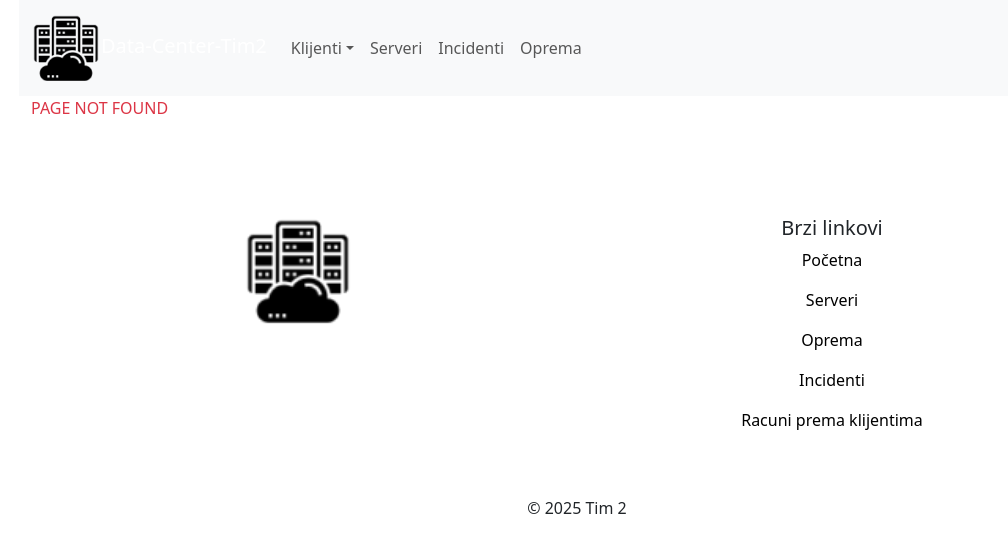
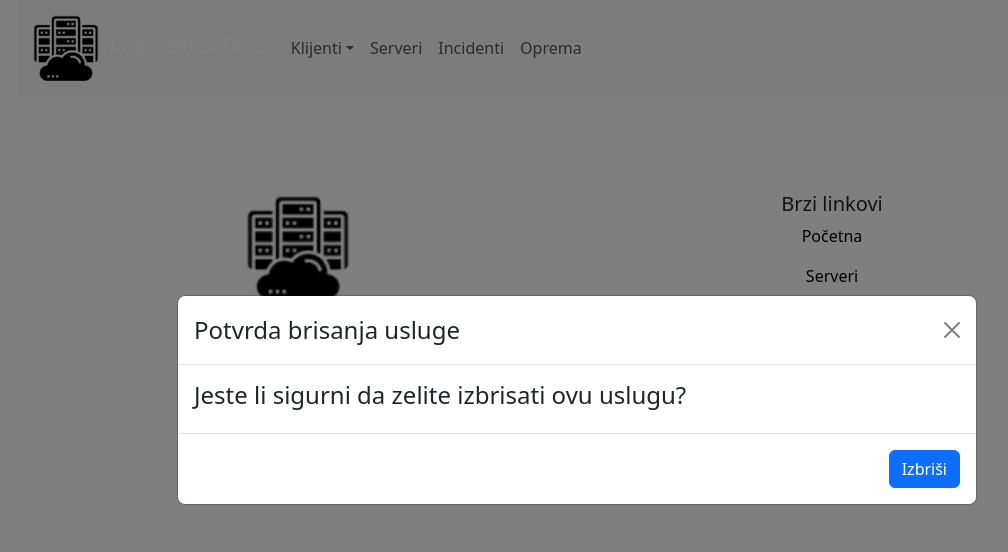
Before and after one commit to Baze-podataka-2/bp-projekt-frontend, a React (Create React App) app: page /usluge/izbrisi/1 in a window 1280 px wide. Before the commit this address had no page. Shown: the top 552 px of the page, without its empty margins (63-1071 px from the left). Built offline with nearby package versions, Linux system fonts and the light colour scheme.

Commit message:
Added delete in usluge

```diff
--- a/src/App.js
+++ b/src/App.js
@@ -9,6 +9,7 @@ import Home from './pages/Home';
 import Servers from './pages/Servers';
 import Services from './pages/Services';
 import SingleService from './pages/SingleService';
+import DeleteService from './pages/DeleteService';
 import Equipments from './pages/Equipment';
 import Incidents from './pages/Incidents';
 import NotFound from "./pages/NotFound";
@@ -23,6 +24,7 @@ const App = () => {
           <Route path='/' element={<Home />} />
           <Route path='/serveri' element={<Servers/>} />
           <Route path='/usluge' element={<Services/>} />
+          <Route path='/usluge/izbrisi/:id' element={<DeleteService/>}/>
           <Route path='/usluge/:id' element={<SingleService/>}/>
           <Route path='/oprema' element={<Equipments/>} />
           <Route path='/incidenti' element={<Incidents/>} />
--- /dev/null
+++ b/src/pages/DeleteService.jsx
@@ -0,0 +1,46 @@
+import React from "react";
+import axios from "axios"
+import { Modal, Button, Container } from "react-bootstrap"
+import { useParams } from "react-router-dom";
+
+const DeleteService = ({ show, onHide, id}) => {
+
+    const hideModal = () => {
+        onHide();
+      };
+
+const handleDelete =()=>{
+  axios.delete("http://localhost:8080/usluge/" +  id)
+  .then(()=>{
+    hideModal();
+    console.log(id)
+})
+  .catch((err)=>{console.log(err)})
+}
+
+
+  return (
+    <Modal
+      size="lg"
+      show={true}
+      onHide={hideModal}
+      aria-labelledby="contained-modal-title-vcenter"
+      centered
+    >
+      <Modal.Header closeButton>
+        <Modal.Title id="contained-modal-title-vcenter">
+          Potvrda brisanja usluge
+        </Modal.Title>
+      </Modal.Header>
+      <Modal.Body>
+        <h4>Jeste li sigurni da zelite izbrisati ovu uslugu?</h4>
+      </Modal.Body>
+      <Modal.Footer>
+        <Button  onClick={handleDelete}>Izbriši</Button>
+
+      </Modal.Footer>
+    </Modal>
+  )
+}
+
+export default DeleteService
--- a/src/pages/Services.jsx
+++ b/src/pages/Services.jsx
@@ -2,14 +2,24 @@ import React, { useState, useEffect } from "react";
 import { Container, Row, Col } from "react-bootstrap";
 import Accordion from 'react-bootstrap/Accordion';
 import axios from 'axios';
-import { BiTrash, BiEdit, BiBookOpen} from "react-icons/bi";
-import {Link } from "react-router-dom"
-
+import { BiTrash, BiEdit, BiBookOpen } from "react-icons/bi";
+import { Link } from "react-router-dom"
+import DeleteService from "./DeleteService";
 
 const Services = () => {
- const[usluge, setUsluge] = useState([]);
 
-useEffect(()=>{
+  const [usluge, setUsluge] = useState([]);
+
+  const [showModal, setShowModal] = useState(false);
+  const [selectedId, setSelectedId] = useState(null);
+  const handleCloseModal = () => setShowModal(false);
+
+  const handleOpenModal = (id) => {
+    setSelectedId(id);
+    setShowModal(true);
+  };
+
+  useEffect(() => {
 
     axios.get('/usluge')
       .then((response) => {
@@ -22,6 +32,10 @@ useEffect(()=>{
 
   function BasicExample() {
     return (
+      <>
+        <Container>
+          {showModal && <DeleteService show={showModal} onHide={handleCloseModal} id={selectedId} />}
+        </Container>
         <Accordion defaultActiveKey="0" >
           <Accordion.Item eventKey="0">
             <Accordion.Header>Popis usluga</Accordion.Header>
@@ -33,10 +47,12 @@ useEffect(()=>{
                       Vrsta usluge - {item.vrsta} - Cijena usluge - {item.cijena}
                     </Col>
                     <Col md={4}>
-              <BiTrash style={{ fontSize: "20px", color: "red", marginRight: "10px"}}/>
-              <BiEdit style={{ fontSize: "20px", color: "black", marginRight: "10px" }}/>
-              <Link to={`/usluge/${item.id_usluga}`} style={{pointerEvents: "auto"}}>
-              <BiBookOpen style={{ fontSize: "20px", color: "black"}}/>
+
+                      <BiTrash onClick={() => handleOpenModal(item.id_usluga)}  style={{ fontSize: "20px", color: "red", marginRight: "10px", cursor: "pointer"}} />
+
+                      <BiEdit style={{ fontSize: "20px", color: "black", marginRight: "10px" }} />
+                      <Link to={`/usluge/${item.id_usluga}`} style={{ pointerEvents: "auto" }}>
+                        <BiBookOpen style={{ fontSize: "20px", color: "black" }} />
                       </Link>
                     </Col>
                   </Row>
@@ -45,10 +61,11 @@ useEffect(()=>{
             </Accordion.Body>
           </Accordion.Item>
         </Accordion>
+      </>
     );
   }
 
-return(
+  return (
     <>
       <h1 className="mt-3">Usluge</h1>
       <Container className="px-0 mt-3">
```
Lines whose indentation alone changed are shown as unchanged.
